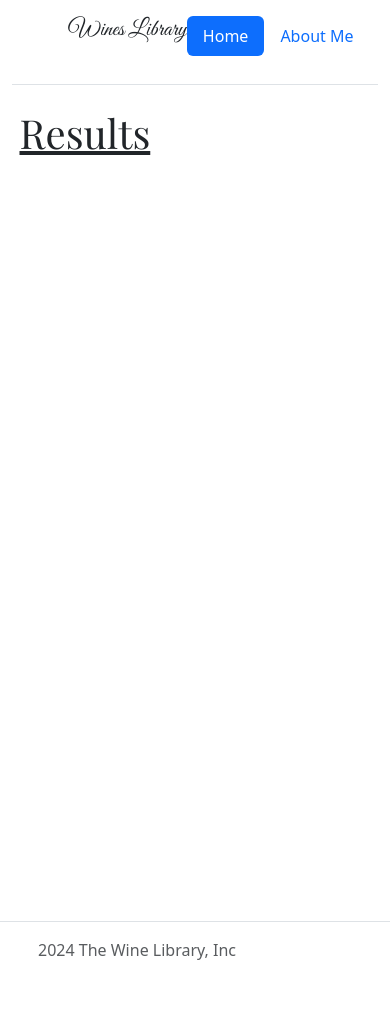
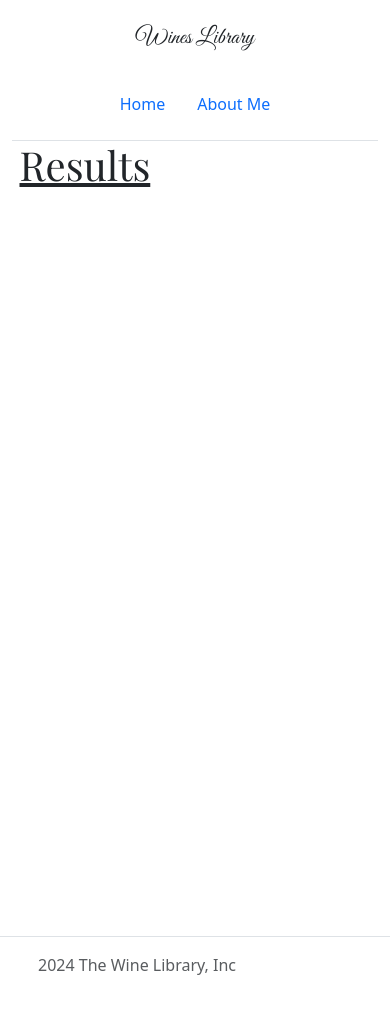
Before and after one commit to Ashutosh2407/winelibrary, a Django app: template wines/templates/wines/results.html in a window 390 px wide. After the commit the page ends 975 px from the top, so only its background shows below. Run offline with Django 5.2, Linux system fonts and the light colour scheme; the template is opened without the code that fills it, so the values that code supplies are empty; parts of the project's set-up code (start-up, migrations or seed data) failed here and were passed over; some web fonts are replaced.

Commit message:
added responsiveness to the index and result pages

```diff
--- a/static/wines/results.css
+++ b/static/wines/results.css
@@ -1,17 +1,39 @@
+html,body{
+  height: 100%;
+  margin: 0;
+}
+
 p{
     font-size: 25px;
 }
 
-.results{
-    margin-left: 50px;
-    margin-right: 50px;
-    padding-left: 10px;
+/* .results{
+
     border-right-width: 10px;
     padding-right: 10px;
     margin-top: 20px;
     padding-top: 10px;
     height: 720px;
+
+} */
+
+.middle_container{
+  height: 80vh;
 }
+
+.container-header{
+
+  margin-left: 10%;
+  margin-right: 10%;
+}
+
+.results{
+  margin-bottom: 2rem;
+}
+
+
+
+
 
 .great-vibes-regular {
     font-family: "Great Vibes", cursive;
--- a/wines/templates/wines/results.html
+++ b/wines/templates/wines/results.html
@@ -16,25 +16,26 @@
     <link href="https://fonts.googleapis.com/css2?family=Libre+Baskerville:ital,wght@0,400;0,700;1,400&family=Playfair+Display:ital,wght@0,400..900;1,400..900&display=swap" rel="stylesheet">
 </head>
 <body>
-  <div class="container">
-    <header class="d-flex flex-wrap justify-content-center py-3 mb-4 border-bottom">
-      <a href="/" class="d-flex align-items-center mb-3 mb-md-0 me-md-auto text-dark text-decoration-none">
-        <svg class="bi me-2" width="40" height="32"><use xlink:href="#bootstrap"></use></svg>
-        <!-- <span class="fs-4">-->
-          <h3 class="great-vibes-regular">Wines Library</h3>
+  <div class="container-fluid p-0 m-0">
+    <div class="container container-header">
+      <header class="container py-3 border-bottom">
+        <div class="row align-items-center">
+          <div class="col-12 col-md-6 text-center px-2 py-2 text-md-start mb-3 mb-md-0">
+            <a href="/" class="text-dark text-decoration-none">
+              <h3 class="great-vibes-regular" >Wines Library</h3>
             </a>
-
-      <ul class="nav nav-pills">
-        <li class="nav-item"><a href="/" class="nav-link active" aria-current="page">Home</a></li>
+          </div>
+          <div class="col-12 col-md-6">
+            <ul class="nav justify-content-center justify-content-md-end">
+              <li class="nav-item"><a href="/" class="nav-link">Home</a></li>
               <li class="nav-item"><a href="https://ashutosh2407.github.io/" class="nav-link">About Me</a></li>
-        <!-- <li class="nav-item"><a href="#" class="nav-link">Pricing</a></li> -->
-        <!-- <li class="nav-item"><a href="#" class="nav-link">FAQs</a></li>
-        <li class="nav-item"><a href="#" class="nav-link">About</a></li> -->
             </ul>
+          </div>
+        </div>
       </header>
     </div>
-    <u><h2 class = "playfair-display-tagline" style="margin-left: 5%; font-size: 40px;">Results</h2></u>
-    <div class="results">
+      <u><h2 class = "playfair-display-tagline" style="margin-left: 5%; font-size: 40px;">Results</h2></u><br>
+      <div class="middle_container">
         <ul>
           {% for v in result.values %}
               <li>
@@ -44,7 +45,7 @@
           {% endfor %}
       </ul>
       </div>
-
+      <div name="container-footer">
         <footer class="d-flex flex-wrap justify-content-between align-items-center py-3 my-4 border-top">
           <div class="col-md-4 d-flex align-items-center">
             <a href="/" class="mb-3 me-2 mb-md-0 text-body-secondary text-decoration-none lh-1">
@@ -59,5 +60,8 @@
             <li class="ms-3"><a class="text-body-secondary" href="#"><svg class="bi" width="24" height="24"><use xlink:href="#facebook"></use></svg></a></li>
           </ul>
         </footer>
+      </div>
+
+  </div>
 </body>
 </html>
```
Also changed, not shown: static/wines/index.css (+14 -6 lines), wines/templates/wines/index.html (+10 -9 lines). Lines whose indentation alone changed are shown as unchanged.
